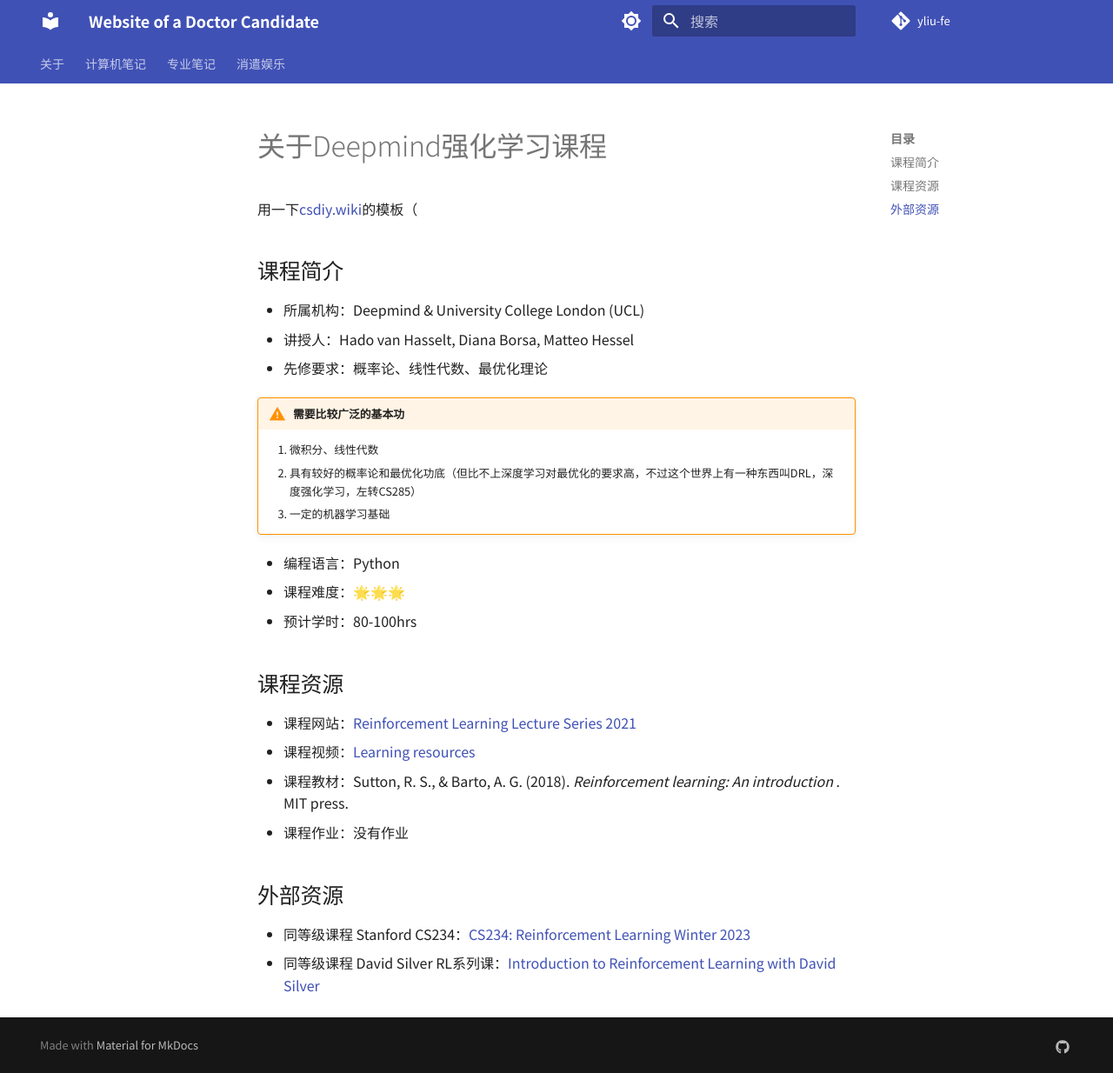
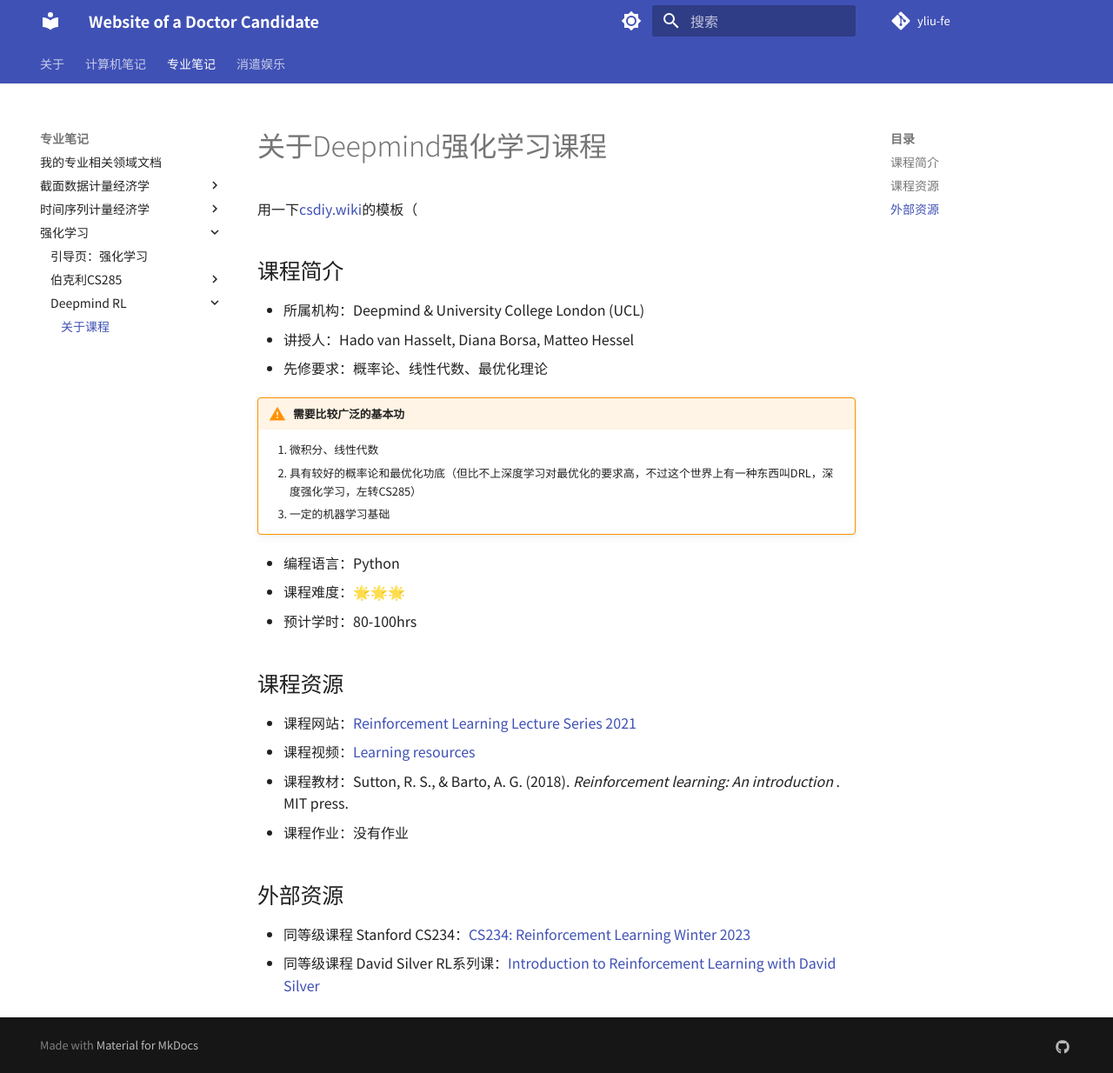
Before and after one commit to yliu-fe/yliu-fe.github.io, an MkDocs documentation site: the page built from docs/Majors/Reinforcement Learning/Deepmind RL/DMRL_index.md, in a window 1280 px wide and 1234 px high. Shown: the whole window at 87% size. Built offline with MkDocs 1.6.1 and Material for MkDocs 9.7.7, drawn with Linux system fonts in a browser that asks for light colours; comment, search, counter and statistics services are not loaded.

Commit message:
Update mkdocs.yml

```diff
--- a/mkdocs.yml
+++ b/mkdocs.yml
@@ -29,8 +29,10 @@
       - 三、条件异方差模型: Majors/Time-Series Analysis/3_Conditional Heteroscedasticity.md
     - 强化学习:
       - Majors/Reinforcement Learning/RL_index.md
-      - 加州伯克利CS285:
+      - 伯克利CS285:
         - 关于课程: Majors/Reinforcement Learning/CS285/CS285_index.md
+      - Deepmind RL:
+        - 关于课程: Majors/Reinforcement Learning/Deepmind RL/DMRL_index.md
   - 消遣娱乐:
     - Entertainment/ett_index.md
     - 拉丁语:
```
